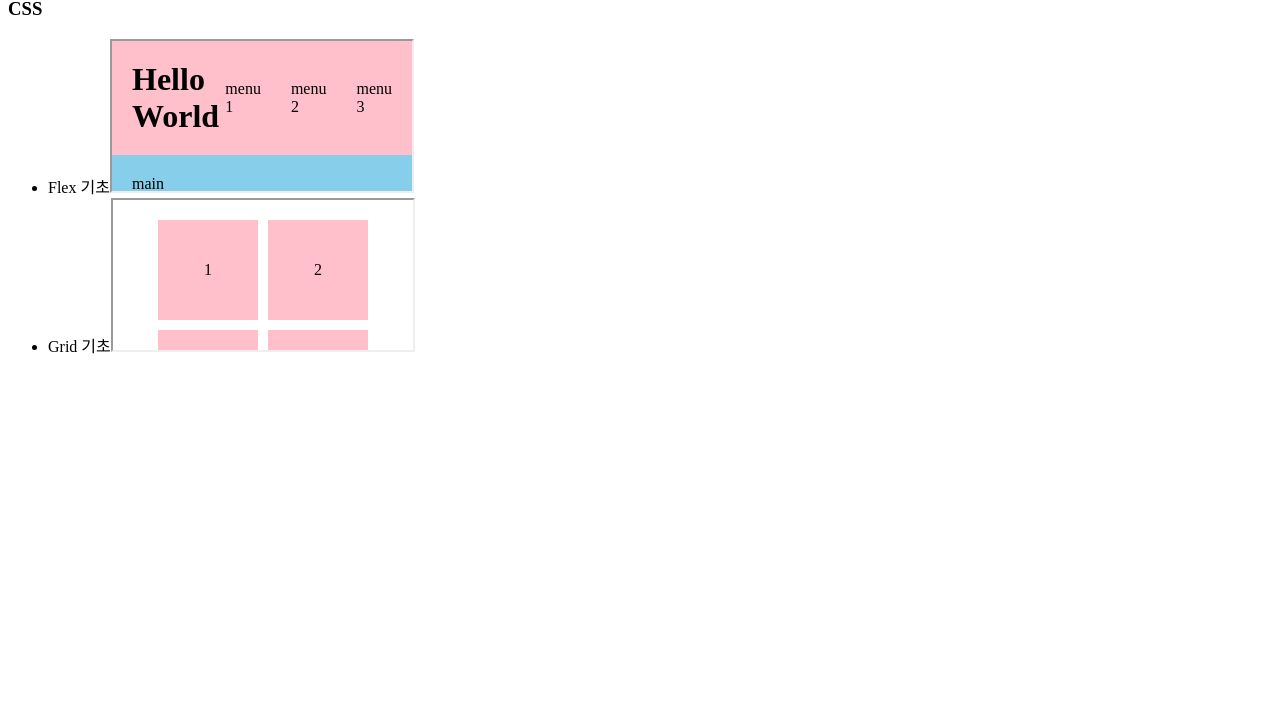
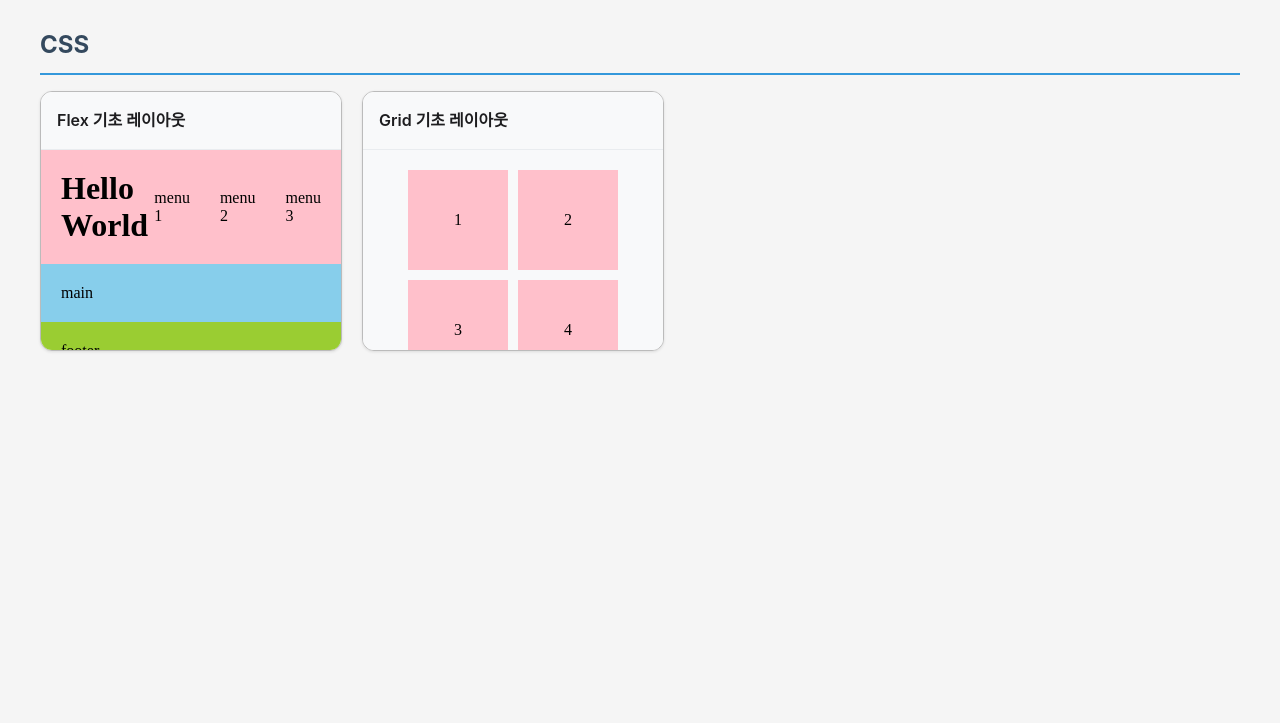
Before and after one commit to gyeongbaek/examples, a plain HTML site: page index.html in a window 1280 px wide. Shown: the part 77-800 px from the top of the page. Drawn offline with Linux system fonts and the light colour scheme.

Commit message:
:memo: 랜딩 페이지 수정

```diff
--- a/index.html
+++ b/index.html
@@ -1,16 +1,148 @@
 <!DOCTYPE html>
 <html lang="en">
-<head>
-    <meta charset="UTF-8">
-    <meta name="viewport" content="width=device-width, initial-scale=1.0">
-    <title>Document</title>
-</head>
-<body>
-    <h2>실습 목록</h2>
-    <h3>CSS</h3>
-    <ul>
-        <li>Flex 기초<iframe src="./css/flex-layout.html">레이아웃</iframe></li>
-        <li>Grid 기초<iframe src="./css/grid-basic.html">레이아웃</iframe></li>
-    </ul>
-</body>
+  <head>
+    <meta charset="UTF-8" />
+    <meta name="viewport" content="width=device-width, initial-scale=1.0" />
+    <title>실습 목록</title>
+    <style>
+      * {
+        margin: 0;
+        padding: 0;
+        box-sizing: border-box;
+      }
+
+      body {
+        font-family: -apple-system, BlinkMacSystemFont, "Segoe UI", Roboto,
+          sans-serif;
+        line-height: 1.6;
+        color: #333;
+        background-color: #f5f5f5;
+        padding: 20px;
+      }
+
+      .container {
+        max-width: 1200px;
+        margin: 0 auto;
+      }
+
+      h1 {
+        text-align: center;
+        margin-bottom: 2rem;
+        color: #2c3e50;
+      }
+
+      h2 {
+        margin: 2rem 0 1rem 0;
+        color: #34495e;
+        border-bottom: 2px solid #3498db;
+        padding-bottom: 0.5rem;
+      }
+
+      .cards-grid {
+        display: grid;
+        grid-template-columns: repeat(auto-fit, minmax(280px, auto));
+        gap: 20px;
+        justify-content: start;
+        margin-bottom: 2rem;
+      }
+
+      .card {
+        border: 1px solid #bbb;
+        background: white;
+        border-radius: 12px;
+        box-shadow: 0 1px 3px rgba(0, 0, 0, 0.1);
+        overflow: hidden;
+        transition: transform 0.2s ease, box-shadow 0.2s ease;
+        max-width: 320px;
+        cursor: pointer;
+        text-decoration: none;
+        color: inherit;
+        display: block;
+      }
+
+      .card:hover {
+        transform: translateY(-2px);
+        box-shadow: 0 4px 12px rgba(0, 0, 0, 0.15);
+      }
+
+      .card-header {
+        padding: 1rem;
+        background: #f8f9fa;
+        border-bottom: 1px solid #e9ecef;
+      }
+
+      .card-title {
+        font-size: 1rem;
+        font-weight: 600;
+        margin: 0;
+        color: #1d1d1f;
+      }
+
+      .card-preview {
+        height: 200px;
+        border: none;
+        width: 100%;
+        display: block;
+        background: #f8f9fa;
+        pointer-events: none;
+      }
+
+      @media (max-width: 768px) {
+        .container {
+          padding: 0 10px;
+        }
+
+        .cards-grid {
+          grid-template-columns: repeat(auto-fill, minmax(280px, 1fr));
+          gap: 15px;
+        }
+
+        body {
+          padding: 10px;
+        }
+      }
+
+      @media (max-width: 480px) {
+        .cards-grid {
+          grid-template-columns: 1fr;
+        }
+
+        .card {
+          max-width: 100%;
+        }
+      }
+    </style>
+  </head>
+  <body>
+    <div class="container">
+      <h1>실습 목록</h1>
+
+      <section>
+        <h2>CSS</h2>
+        <div class="cards-grid">
+          <a href="./css/flex-layout.html" class="card">
+            <div class="card-header">
+              <h3 class="card-title">Flex 기초 레이아웃</h3>
+            </div>
+            <iframe
+              class="card-preview"
+              src="./css/flex-layout.html"
+              title="Flex 기초 레이아웃 미리보기"
+            ></iframe>
+          </a>
+
+          <a href="./css/grid-basic.html" class="card">
+            <div class="card-header">
+              <h3 class="card-title">Grid 기초 레이아웃</h3>
+            </div>
+            <iframe
+              class="card-preview"
+              src="./css/grid-basic.html"
+              title="Grid 기초 레이아웃 미리보기"
+            ></iframe>
+          </a>
+        </div>
+      </section>
+    </div>
+  </body>
 </html>
```
